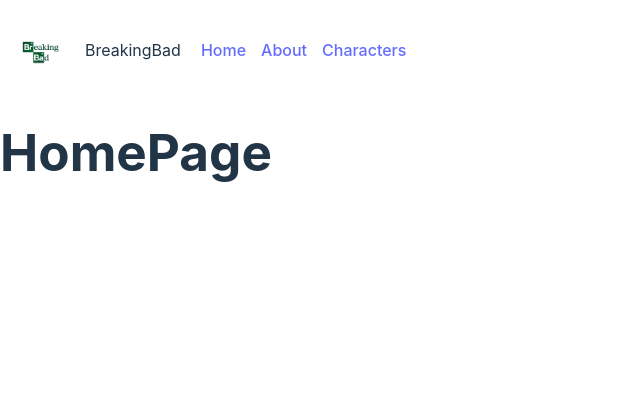
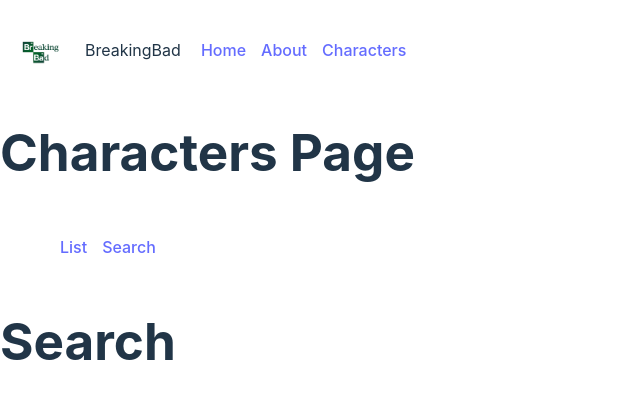
Before and after one commit to Allorentee/BreakingBad-VueApp, a Vue app: page /characters/search in a window 1280 px wide. Before the commit this address led to /. Shown: the top 398 px of the page, without its empty margins (0-640 px from the left). Built offline with nearby package versions, Linux system fonts and the light colour scheme.

Commit message:
ADD SubRoutes

```diff
--- a/src/App.vue
+++ b/src/App.vue
@@ -8,7 +8,7 @@
   <div class="wrapper">
     <header>
       <!-- navBar  -->
-      <NavBar tittle="BreakingBad" :links="appRoutes"></NavBar>
+      <NavBar tittle="BreakingBad" :links="appRoutes" show-icon></NavBar>
     </header>
     <main>
       <RouterView></RouterView>
--- a/src/characters/layout/CharacterLayout.vue
+++ b/src/characters/layout/CharacterLayout.vue
@@ -1,7 +1,23 @@
+<script setup lang="ts">
+import { IRoutes } from "../../router/link-routes";
+import NavBar from "../../shared/components/NavBar.vue";
+import { characterRoutes } from "../router";
+
+const routerLinks: IRoutes[] = characterRoutes
+  .children!.filter((route) => (route.props as { visible: boolean }).visible)
+  .map((route) => {
+    return {
+      path: route.path,
+      tittle: (route.props as { tittle: string; visible: boolean }).tittle,
+      name: route.name as string,
+    };
+  });
+console.log(routerLinks);
+</script>
 <template>
   <h1>Characters Page</h1>
+  <NavBar :show-icon="false" :links="routerLinks"></NavBar>
+  <RouterView></RouterView>
 </template>
 
-<script setup lang="ts"></script>
-
 <style scoped></style>
--- a/src/characters/pages/CharacterShearch.vue
+++ b/src/characters/pages/CharacterShearch.vue
@@ -1,5 +1,5 @@
 <template>
-  <h1>Characters</h1>
+  <h1>Search</h1>
 </template>
 
 <script setup></script>
--- a/src/characters/pages/CharactersId.vue
+++ b/src/characters/pages/CharactersId.vue
@@ -1,5 +1,5 @@
 <template>
-  <h1>Characters</h1>
+  <h1>ID</h1>
 </template>
 
 <script setup></script>
--- a/src/characters/pages/CharactersList.vue
+++ b/src/characters/pages/CharactersList.vue
@@ -1,5 +1,5 @@
 <template>
-  <h1>Characters</h1>
+  <h1>List</h1>
 </template>
 <script setup></script>
 
--- /dev/null
+++ b/src/characters/router/index.ts
@@ -0,0 +1,31 @@
+import type { RouteRecordRaw } from "vue-router";
+import CharacterLayout from "../layout/CharacterLayout.vue";
+import CharacterShearchVue from "../pages/CharacterShearch.vue";
+import CharactersIdVue from "../pages/CharactersId.vue";
+import CharactersListVue from "../pages/CharactersList.vue";
+
+export const characterRoutes: RouteRecordRaw = {
+  path: "/characters",
+  redirect: "/characters/list",
+  component: CharacterLayout,
+  children: [
+    {
+      path: "by/id",
+      name: "characters_id",
+      props: { tittle: "ID", visible: false },
+      component: CharactersIdVue,
+    },
+    {
+      path: "list",
+      name: "characters_list",
+      props: { tittle: "List", visible: true },
+      component: CharactersListVue,
+    },
+    {
+      path: "search",
+      name: "characters_search",
+      props: { tittle: "Search", visible: true },
+      component: CharacterShearchVue,
+    },
+  ],
+};
--- a/src/router/index.ts
+++ b/src/router/index.ts
@@ -1,3 +1,4 @@
+import { characterRoutes } from "./../characters/router/index";
 import { createWebHistory } from "vue-router";
 import { createRouter } from "vue-router";
 import HomePage from "../shared/pages/HomePage.vue";
@@ -6,18 +7,18 @@
 const router = createRouter({
   history: createWebHistory(import.meta.env.BASE_URL),
   routes: [
-    //Rutas Publicas
     { path: "/", name: "", component: HomePage },
     { path: "/about", name: "about", component: AboutPage },
-    //characters
+    //1º Manera de añadir rutas hijas.
+    // characterRoutes,
+    //3º Manera de añadir rutas hijas
     {
+      ...characterRoutes,
       path: "/characters",
-      name: "characters",
-      component: () => import("../characters/layout/CharacterLayout.vue"),
     },
-    //default route
     { path: "/:pathMatch(.*)*", redirect: "/" },
   ],
 });
-
+//2º Manera de añadir rutas hijas.
+// router.addRoute(characterRoutes);
 export default router;
--- a/src/shared/components/NavBar.vue
+++ b/src/shared/components/NavBar.vue
@@ -1,11 +1,17 @@
 <script setup lang="ts">
 import { IRoutes } from "../../router/link-routes";
 
-const props = defineProps<{ tittle: string; links: IRoutes[] }>();
+const props = withDefaults(
+  defineProps<{ tittle?: string; links: IRoutes[]; showIcon: boolean }>(),
+  {
+    showIcon: true,
+    links: () => [],
+  }
+);
 </script>
 <template>
   <nav>
-    <img src="./../../assets/logo.png" alt="Logo" />
+    <img v-if="showIcon" src="./../../assets/logo.png" alt="Logo" />
     <span>{{ props.tittle }}</span>
     <RouterLink
       v-for="link of props.links"
```
Also changed, not shown: src/router/link-routes.ts (+4 -3 lines).
